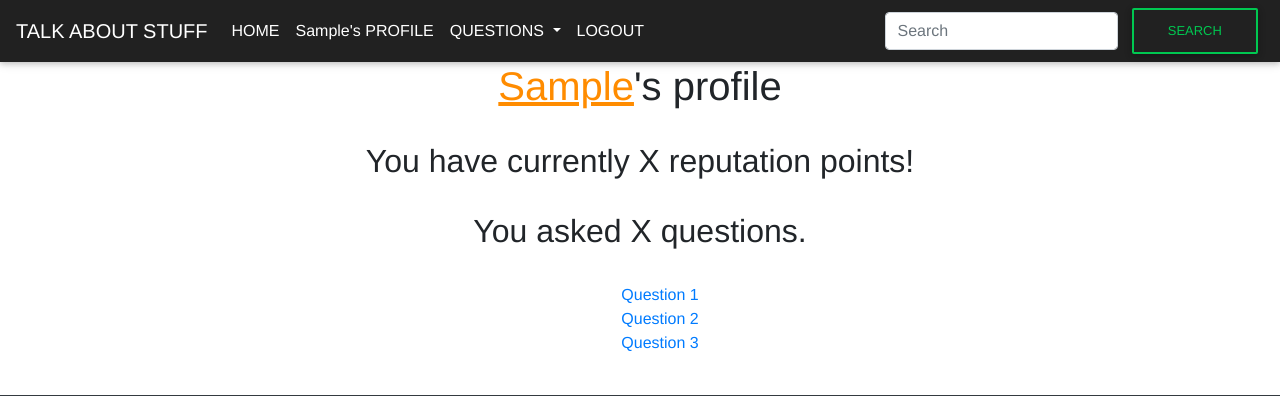
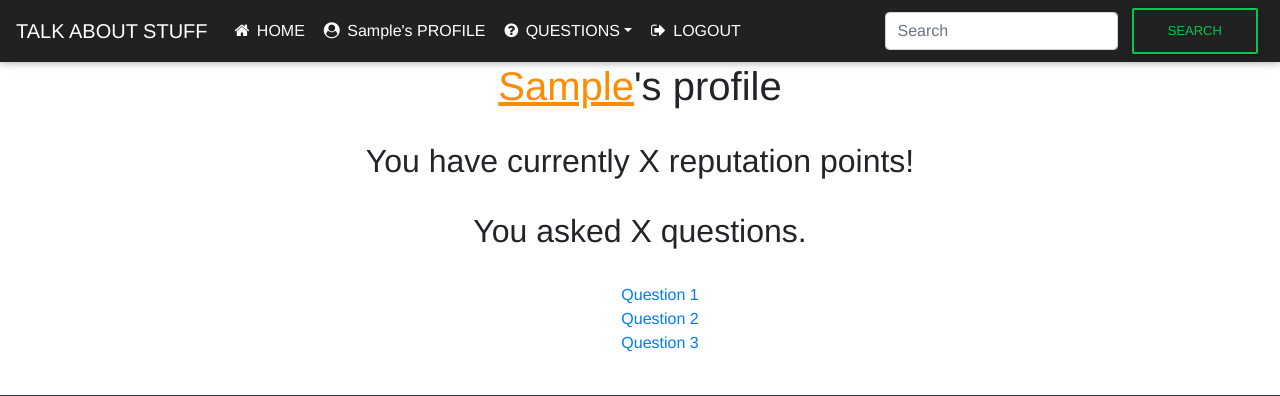
Before and after one commit to Not-the-Bees/Site-Doc-eCommercer, a PHP site: page /Talk-About-Stuff/controllers/profile.php in a window 1280 px wide. Shown: the top 396 px of the page. Run offline with PHP 8.4, Linux system fonts and the light colour scheme; the visitor is signed in with stand-in values (Sample User, id 1); some libraries are stand-ins or nearby versions.

Commit message:
icones font-awesome navbar | test#2 wysiwyg + mdb

```diff
--- a/resources/templates/base.php
+++ b/resources/templates/base.php
@@ -11,6 +11,8 @@
         <link rel="stylesheet" type="text/css" href="/Talk-About-Stuff/public/css/form.css">
         <link rel="stylesheet" type="text/css" href="/Talk-About-Stuff/public/css/footer.css">
         <link rel="stylesheet" type="text/css" href="/Talk-About-Stuff/public/css/style.css">
+
+
         <?= isset($_css) ? $_css : "" ?>
         <title><?= isset($_title) ? $_title : "Talk About Stuff" ?></title>
     </head>
--- a/resources/templates/layout.php
+++ b/resources/templates/layout.php
@@ -9,15 +9,13 @@
                 <div class="collapse navbar-collapse" id="navbarSupportedContent">
                     <ul class="navbar-nav mr-auto">
                         <li class="nav-item">
-                            <a class="nav-link" href="/Talk-About-Stuff/controllers/profile.php">HOME</a>
+                            <a class="nav-link" href="/Talk-About-Stuff/controllers/profile.php"><i class="fa fa-home"></i> HOME</a>
                         </li>
                         <li class="nav-item">
-                            <a class="nav-link" href=""><?= ucfirst($_SESSION['login']) ?>'s PROFILE</a>
+                            <a class="nav-link" href="/Talk-About-Stuff/controllers/profile.php"><i class="fa fa-user-circle"></i>  <?= ucfirst($_SESSION['login']) ?>'s PROFILE</a>
                         </li>
                         <li class="nav-item dropdown">
-                            <a class="nav-link dropdown-toggle" href="" id="navbarDropdown" role="button" data-toggle="dropdown" aria-haspopup="true" aria-expanded="false">
-                                QUESTIONS
-                            </a>
+                            <a class="nav-link dropdown-toggle" id="navbarDropdown" data-toggle="dropdown" aria-haspopup="true" aria-expanded="false"><i class="fa fa-question-circle"></i> QUESTIONS</a>
                             <div class="dropdown-menu" aria-labelledby="navbarDropdown">
                                 <a class="dropdown-item" href="/Talk-About-Stuff/controllers/browseQuestion.php">BROWSE QUESTIONS</a>
                                 <div class="dropdown-divider"></div>
@@ -25,7 +23,7 @@
                             </div>
                         </li>
                         <li class="nav-item">
-                            <a class="nav-link" href="/Talk-About-Stuff/controllers/logout.php">LOGOUT</a>
+                            <a class="nav-link" href="/Talk-About-Stuff/controllers/logout.php"><i class="fa fa-sign-out"></i> LOGOUT</a>
                         </li>
                     </ul>
                     <form class="form-inline my-2 my-lg-0">
--- a/resources/views/browseQuestion.php
+++ b/resources/views/browseQuestion.php
@@ -25,4 +25,5 @@
     </section>
 
 <?php $_layout = ob_get_clean() ?>
+
 <?php require_once __DIR__ . '/../templates/layout.php'; ?>
--- a/resources/views/question.php
+++ b/resources/views/question.php
@@ -6,6 +6,7 @@
         <h1 class="title">Talk About Stuff - Question</h1>
     </header>
     <section class="container">
+
         <!-- Edit/delete button -->
         <?php if ($_SESSION['id'] === $question['user_id']) { ?>
             <p class="text-center"><i class="fa fa-lightbulb">  TIPS :</i> This question is yours, you can edit or delete it with buttons above</p>
@@ -59,8 +60,8 @@
                     <div class="card-body">
                         <form action="../controllers/addAnswerToQuestion.php?question_id=<?= $question['id'] ?>"  method="post">
                             <h2 class="text-center white-text py-3"><i class="fa fa-comment"></i> Answer this question :</h2>
-                            <div class="md-form">
-                                <textarea class="form-control contentTextarea" rows="5" type="text" name="answerContent" required></textarea>
+                            <div class="form-group md-form">
+                                <textarea class="form-control contentTextarea" id="courrier-examen" rows="5" type="text" name="answerContent" required></textarea>
                                 <label>Your answer here...</label>
                             </div>
                             <div class="text-center">
```
Also changed, not shown: controllers/addAnswerToAnswer.php (+13 -0 lines).
